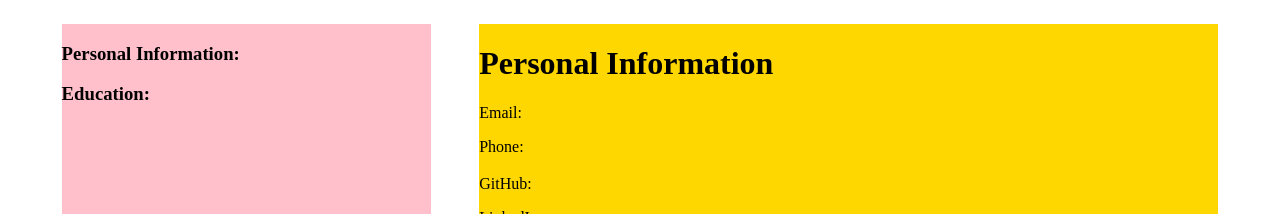
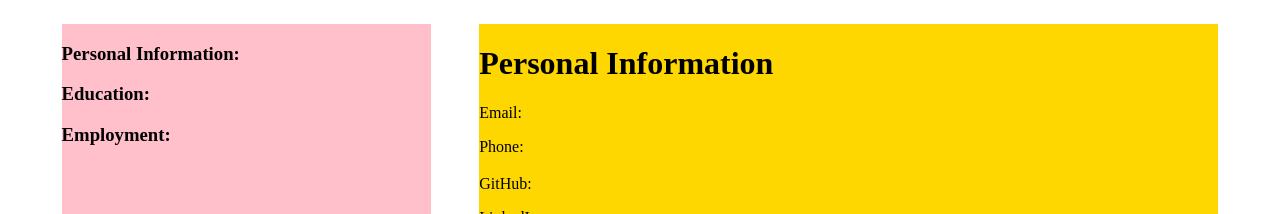
Before and after one commit to mastachiii/top-CVBuilder, a React (Vite) app: page / in a window 1280 px wide. Shown: the top 214 px of the page. Built offline with nearby package versions, Linux system fonts and the light colour scheme.

Commit message:
FEAT: Fixed Employment Form

```diff
--- a/src/Editor.jsx
+++ b/src/Editor.jsx
@@ -68,11 +68,11 @@ function Education({ handlers, index, activeIndex, activeHandler }) {
             </div>
         );
     } else {
-        return <p onClick={activeHandler(index)}>test</p>;
+        return <p onClick={activeHandler(index)}>Education {index + 1}</p>;
     }
 }
 
-function Employment({ handlers, index }) {
+function Employment({ handlers, index, activeIndex, activeHandler }) {
     const [details, setDetails] = useState({
         text: '',
         list: [],
@@ -94,6 +94,7 @@ function Employment({ handlers, index }) {
         setDetails(detailCopy);
     };
 
+    if (index === activeIndex) {
         return (
             <div>
                 <Input text='Position' onChange={handlePosition} />
@@ -104,6 +105,9 @@ function Employment({ handlers, index }) {
                 <Button text='Add' onClick={handleDetailsSubmit} />
             </div>
         );
+    } else {
+        return <p onClick={activeHandler(index)}>Employment {index + 1}</p>;
+    }
 }
 
 function Project({ handlers, index }) {
@@ -182,8 +186,12 @@ function Editor({
 }) {
     const [generalIndex, setGeneralIndex] = useState(null);
     const [educationIndex, setEducationIndex] = useState(null);
+    const [employmentIndex, setEmploymentIndex] = useState(null);
+    const [projectIndex, setProjectIndex] = useState(null);
     const handleGeneralIndex = (index) => () => setGeneralIndex(index);
     const handleEducationIndex = (index) => () => setEducationIndex(index);
+    const handleEmploymentIndex = (index) => () => setEmploymentIndex(index);
+    const handleProjectIndex = (index) => () => setProjectIndex(index);
     const makeForm = ({ handlers, Component, activeIndex, activeHandler }) => {
         const form = [];
 
@@ -223,6 +231,20 @@ function Editor({
                     <Button text='Add Education' onClick={educationHandlers.add} />
                 )}
             </h3>
+            <h3 onClick={handleGeneralIndex(2)}>
+                Employment:
+                {generalIndex === 2 &&
+                    makeForm({
+                        handlers: employmentHandlers,
+                        Component: Employment,
+                        text: 'Employment',
+                        activeIndex: employmentIndex,
+                        activeHandler: handleEmploymentIndex,
+                    })}
+                {generalIndex === 2 && (
+                    <Button text='Add Employment' onClick={employmentHandlers.add} />
+                )}
+            </h3>
         </div>
     );
 }
```
Lines whose indentation alone changed are shown as unchanged.
